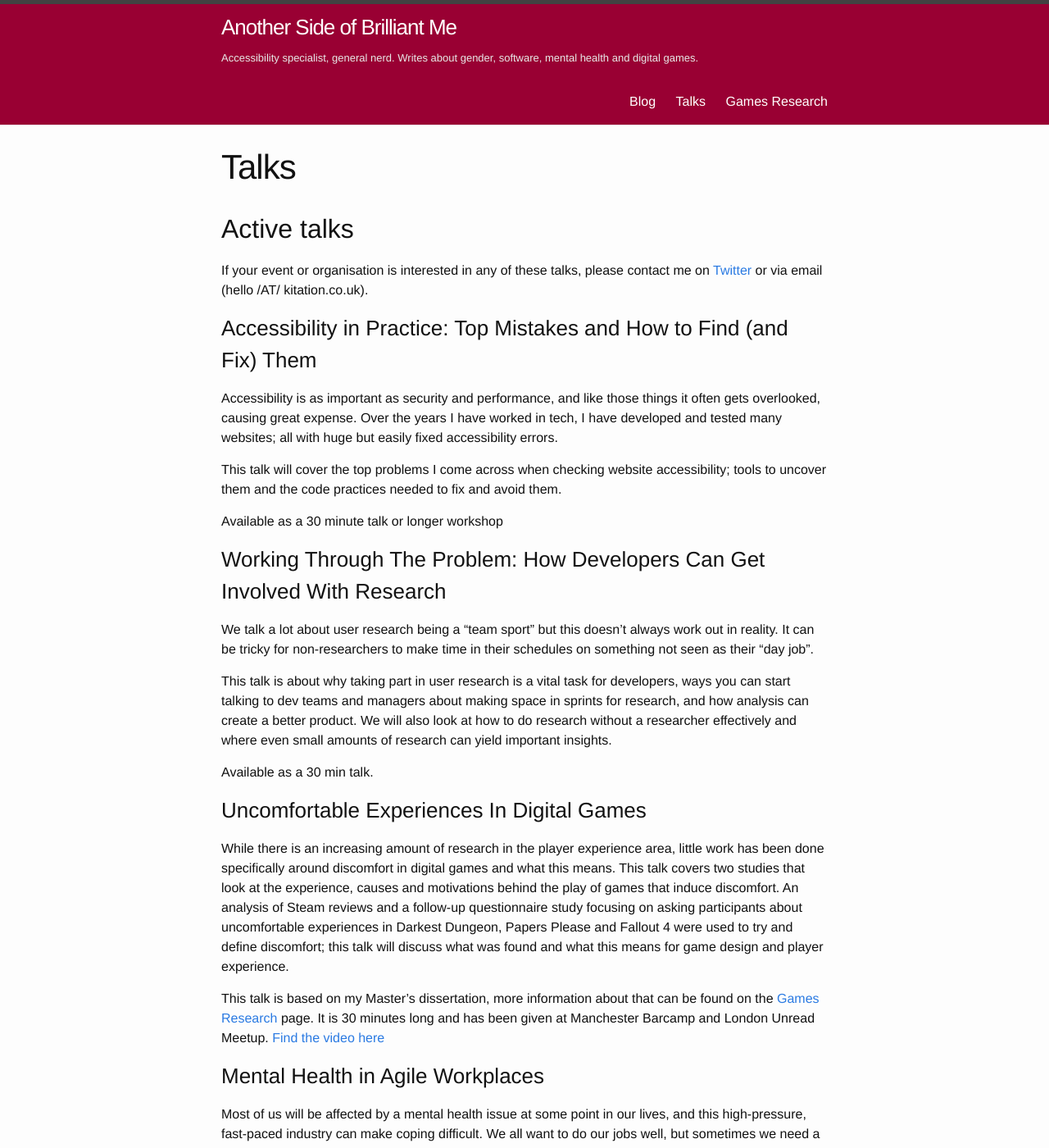
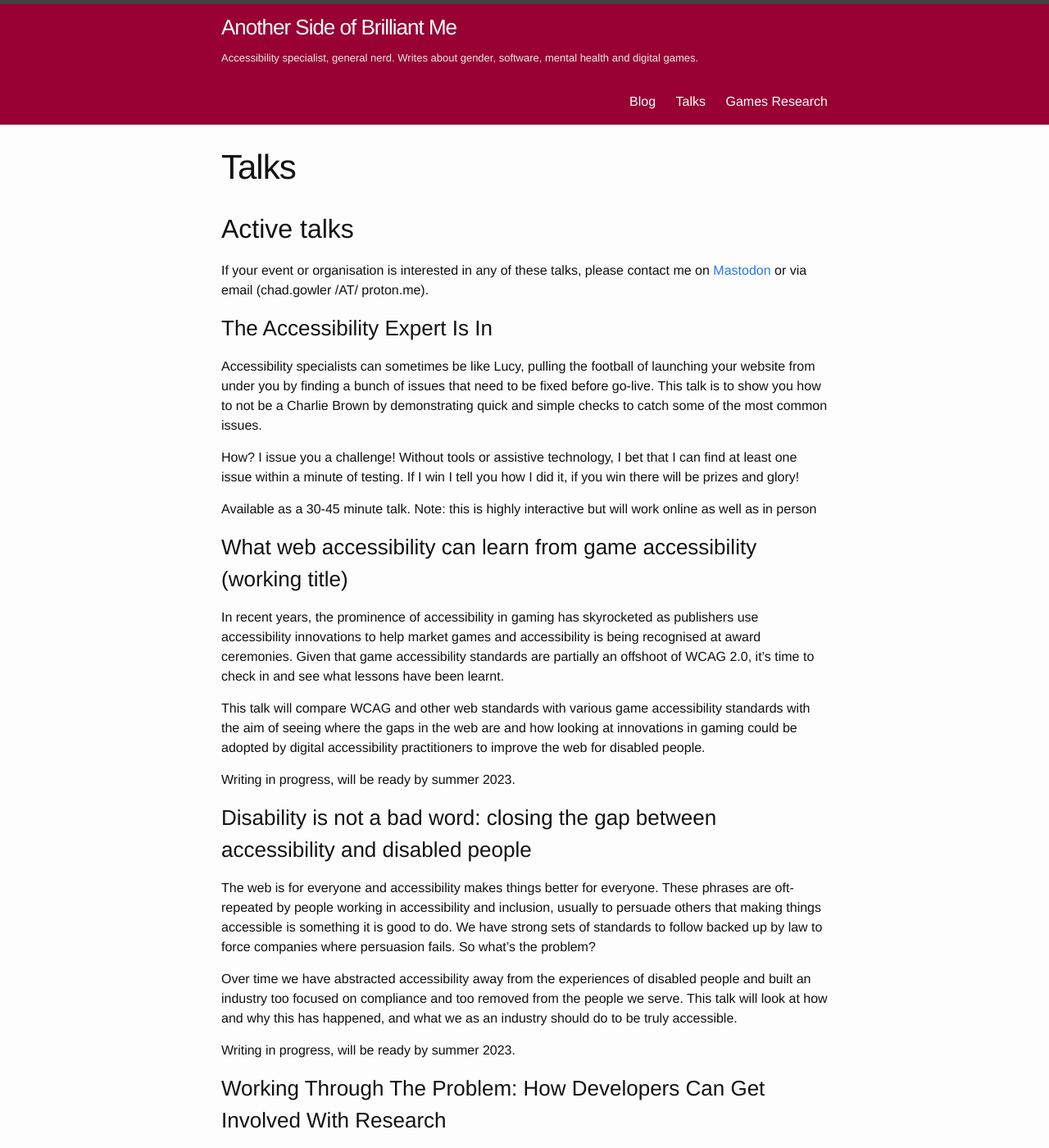
Before and after one commit to kitation/kitation.github.io, a Jekyll site: the page built from talks/index.markdown, in a window 1280 px wide and 1400 px high. Shown: the whole window at 82% size. Built offline with Jekyll 4.4.1, drawn with Linux system fonts in a browser that asks for light colours.

Commit message:
Update talks page

```diff
--- a/talks/index.markdown
+++ b/talks/index.markdown
@@ -12,15 +12,31 @@ author:
 
 ## Active talks
 
-If your event or organisation is interested in any of these talks, please contact me on [Twitter](https://twitter.com/kitation) or via email (hello /AT/ kitation.co.uk).
+If your event or organisation is interested in any of these talks, please contact me on [Mastodon](https://tech.lgbt/@kitation) or via email (chad.gowler /AT/ proton.me).
 
-### Accessibility in Practice: Top Mistakes and How to Find (and Fix) Them
+### The Accessibility Expert Is In
 
-Accessibility is as important as security and performance, and like those things it often gets overlooked, causing great expense. Over the years I have worked in tech, I have developed and tested many websites; all with huge but easily fixed accessibility errors.
+Accessibility specialists can sometimes be like Lucy, pulling the football of launching your website from under you by finding a bunch of issues that need to be fixed before go-live. This talk is to show you how to not be a Charlie Brown by demonstrating quick and simple checks to catch some of the most common issues.
 
-This talk will cover the top problems I come across when checking website accessibility; tools to uncover them and the code practices needed to fix and avoid them.
+How? I issue you a challenge! Without tools or assistive technology, I bet that I can find at least one issue within a minute of testing. If I win I tell you how I did it, if you win there will be prizes and glory!
 
-Available as a 30 minute talk or longer workshop
+Available as a 30-45 minute talk. Note: this is highly interactive but will work online as well as in person
+
+### What web accessibility can learn from game accessibility (working title)
+
+In recent years, the prominence of accessibility in gaming has skyrocketed as publishers use accessibility innovations to help market games and accessibility is being recognised at award ceremonies. Given that game accessibility standards are partially an offshoot of WCAG 2.0, it’s time to check in and see what lessons have been learnt.
+
+This talk will compare WCAG and other web standards with various game accessibility standards with the aim of seeing where the gaps in the web are and how looking at innovations in gaming could be adopted by digital accessibility practitioners to improve the web for disabled people.
+
+Writing in progress, will be ready by summer 2023.
+
+### Disability is not a bad word: closing the gap between accessibility and disabled people
+
+The web is for everyone and accessibility makes things better for everyone. These phrases are oft-repeated by people working in accessibility and inclusion, usually to persuade others that making things accessible is something it is good to do. We have strong sets of standards to follow backed up by law to force companies where persuasion fails. So what’s the problem?
+
+Over time we have abstracted accessibility away from the experiences of disabled people and built an industry too focused on compliance and too removed from the people we serve. This talk will look at how and why this has happened, and what we as an industry should do to be truly accessible.
+
+Writing in progress, will be ready by summer 2023.
 
 ### Working Through The Problem: How Developers Can Get Involved With Research
 
```
